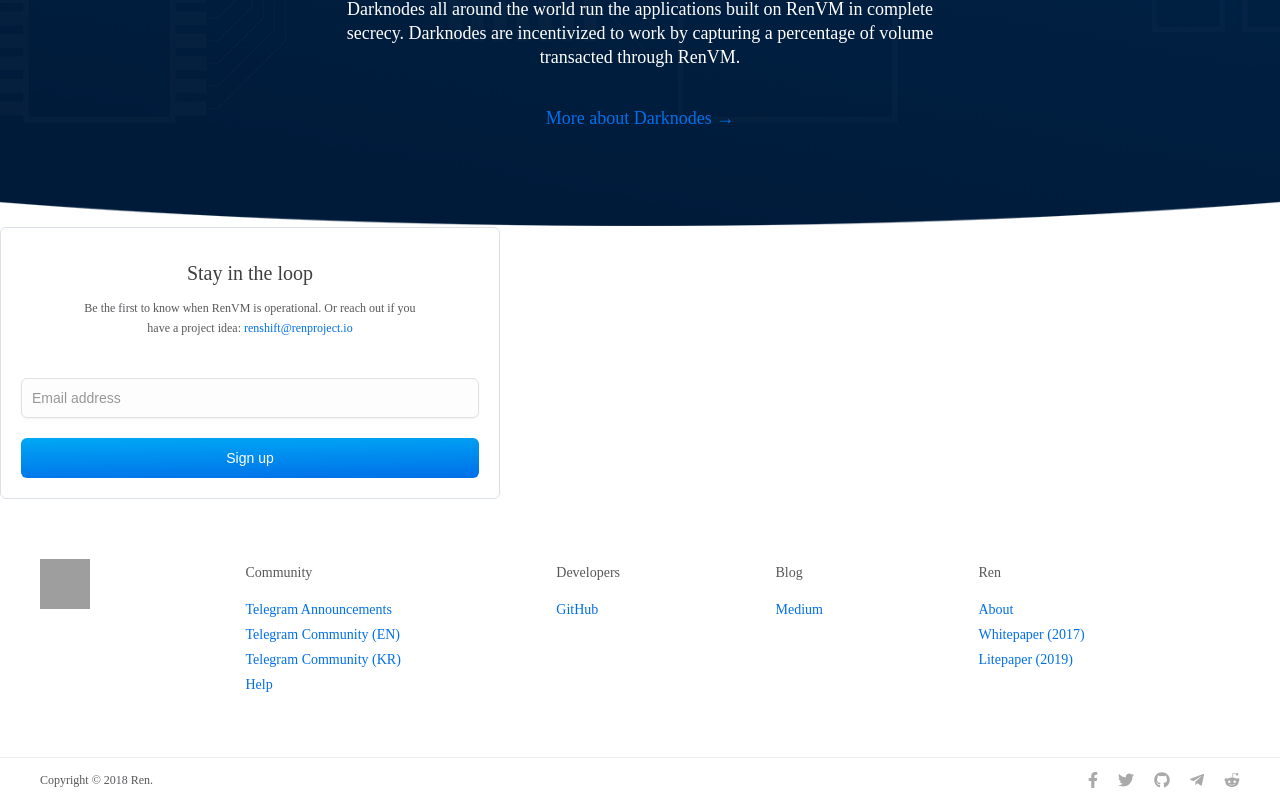
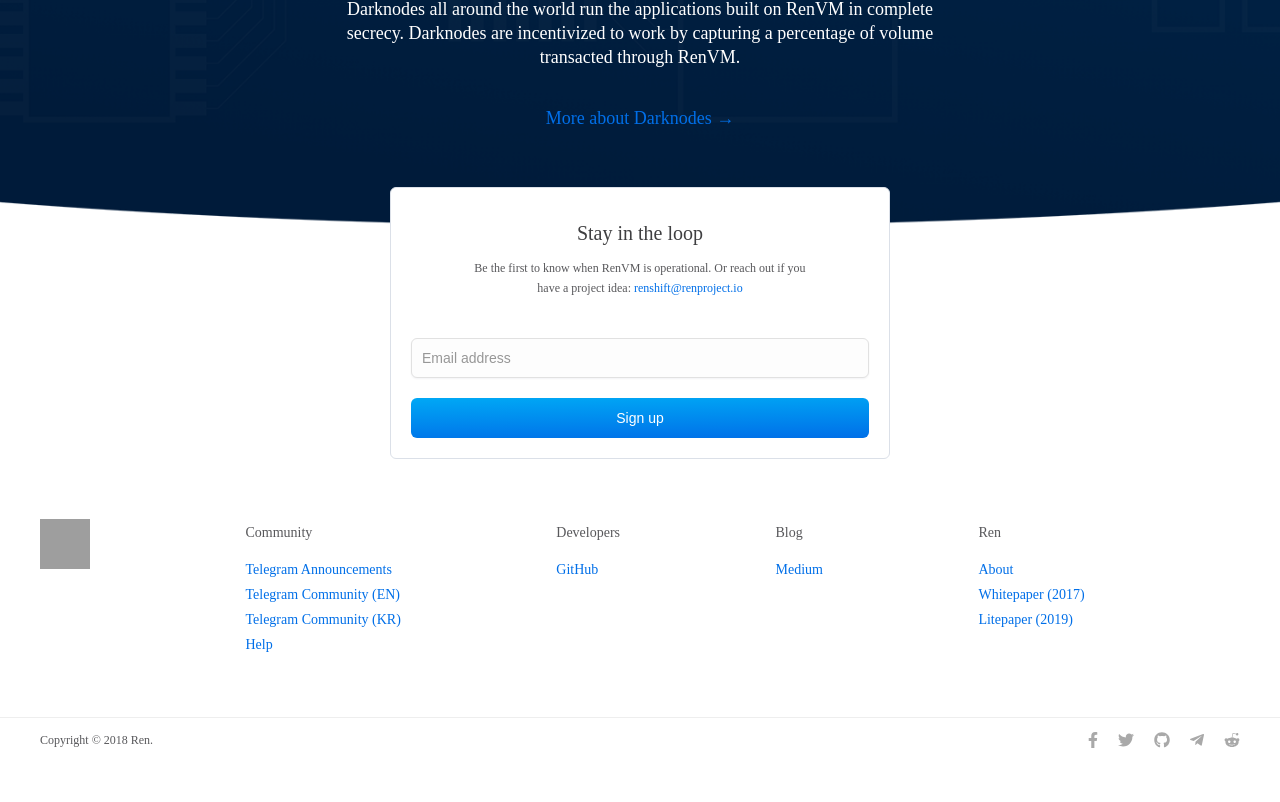
Before and after one commit to KadenZipfel/renproject.io, a React (Create React App) app: page / in a window 1280 px wide. Shown: the part 2397-3199 px from the top of the page. After the commit the page ends 3159 px from the top, so only its background shows below. Built offline with nearby package versions, Linux system fonts and the light colour scheme; no server answers; grey boxes are pictures that could not be loaded; a web font is replaced by a local one.

Commit message:
Float Newsletter section

```diff
--- a/src/styles/_newsletter.scss
+++ b/src/styles/_newsletter.scss
@@ -8,6 +8,8 @@
 	border: 0.1rem solid #DBE0E8;
 	border-radius: 0.6rem;
 	text-align: center;
+	margin: auto auto;
+	margin-top: -4rem;
 
 	h2 {
 		font-size: 2rem;
```
